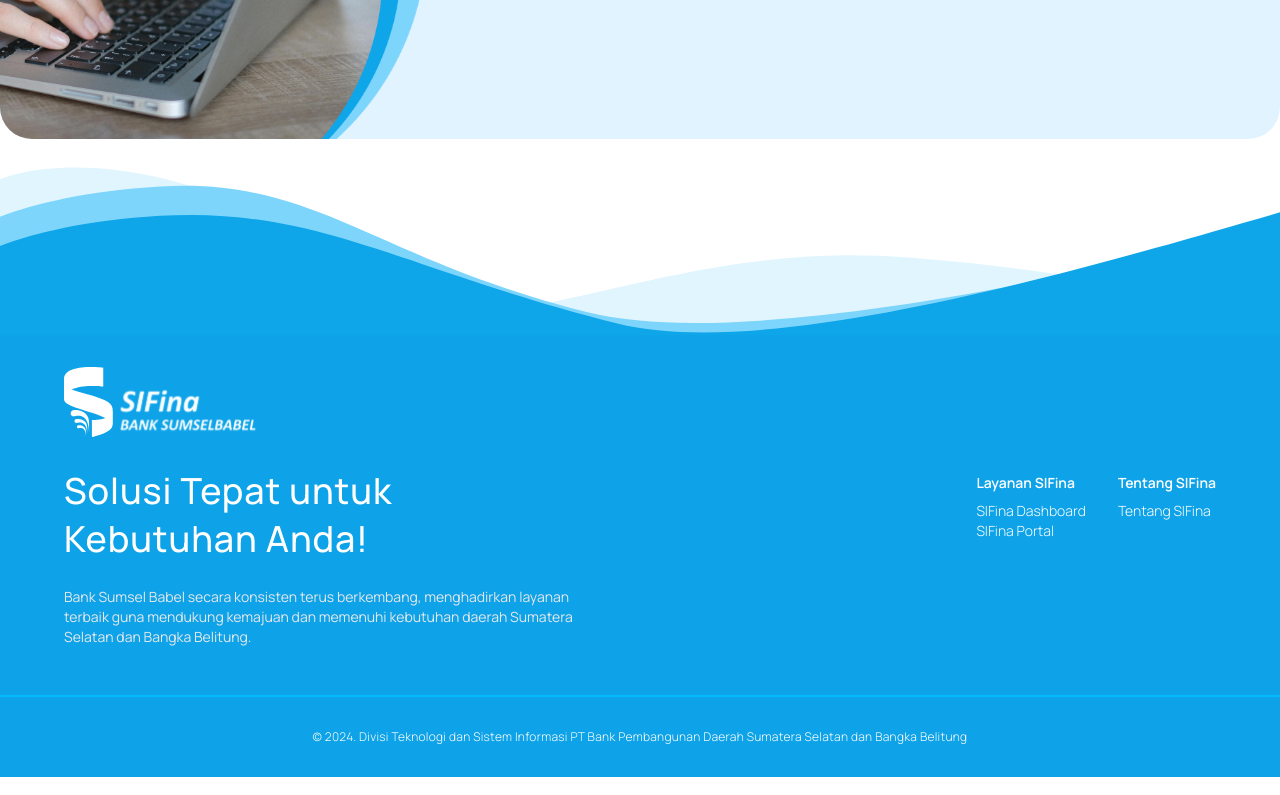
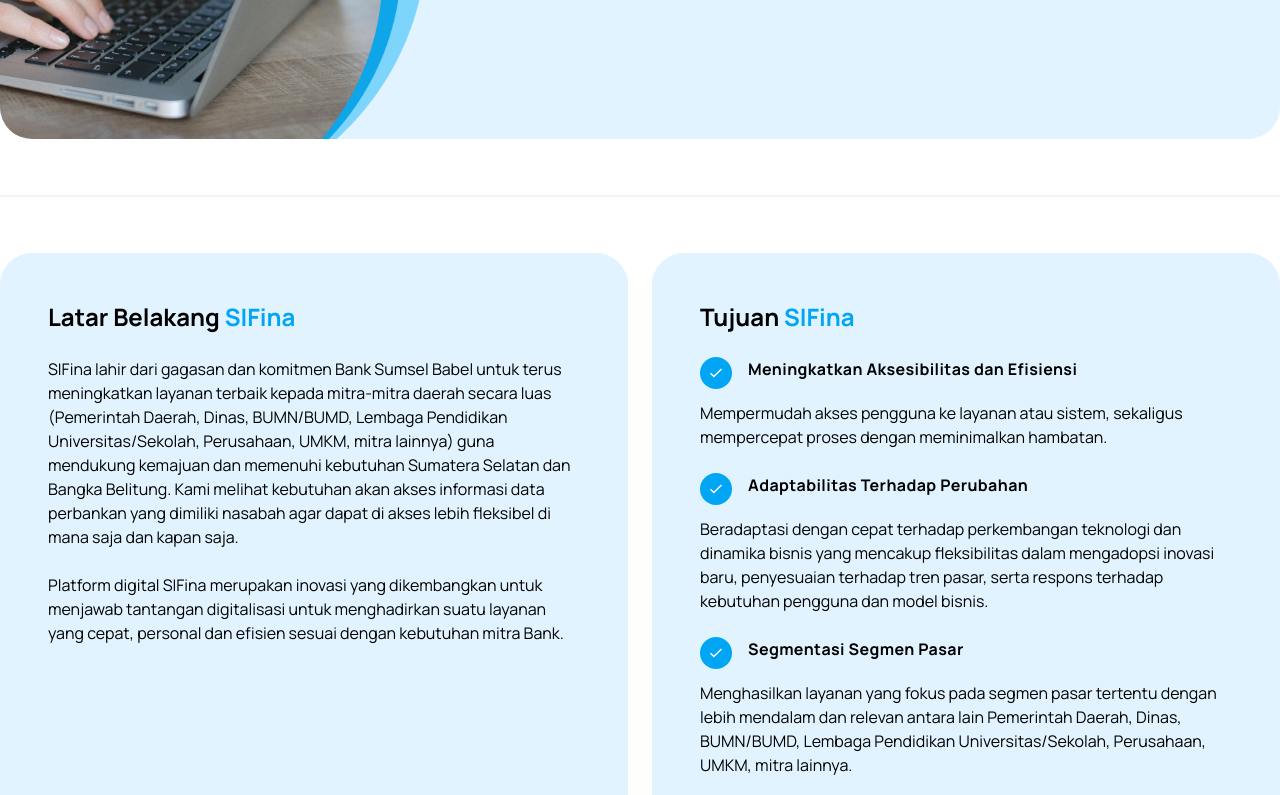
Before and after one commit to imancrrzii/react-auth-jwt, a React (Vite) app: page /tentang-sifina in a window 1280 px wide. Shown: the part 500-1295 px from the top of the page. Built offline with nearby package versions, Linux system fonts and the light colour scheme.

Commit message:
feat(about): add content component on about page

```diff
--- /dev/null
+++ b/src/about/Content.jsx
@@ -0,0 +1,89 @@
+import React from "react";
+import { IoMdCheckmark } from "react-icons/io";
+
+const Content = () => {
+  return (
+    <div className="bg-white container mx-auto pb-16 px-4 lg:px-0">
+      <div className="flex flex-col gap-6 justify-between lg:flex-row">
+        <div className="bg-[#e0f3ff] p-10 lg:p-12 rounded-4xl w-full lg:w-1/2">
+          <div className="flex flex-col gap-6">
+            <h3 className="font-bold text-2xl">
+              Latar Belakang <span className="text-sky-500">SIFina</span>
+            </h3>
+            <p className="text-md font-normal">
+              SIFina lahir dari gagasan dan komitmen Bank Sumsel Babel untuk
+              terus meningkatkan layanan terbaik kepada mitra-mitra daerah
+              secara luas (Pemerintah Daerah, Dinas, BUMN/BUMD, Lembaga
+              Pendidikan Universitas/Sekolah, Perusahaan, UMKM, mitra lainnya)
+              guna mendukung kemajuan dan memenuhi kebutuhan Sumatera Selatan
+              dan Bangka Belitung. Kami melihat kebutuhan akan akses informasi
+              data perbankan yang dimiliki nasabah agar dapat di akses lebih
+              fleksibel di mana saja dan kapan saja.
+            </p>
+            <p>
+              Platform digital SIFina merupakan inovasi yang dikembangkan untuk
+              menjawab tantangan digitalisasi untuk menghadirkan suatu layanan
+              yang cepat, personal dan efisien sesuai dengan kebutuhan mitra
+              Bank.
+            </p>
+          </div>
+        </div>
+        <div className="bg-[#e0f3ff] p-10 lg:p-12 rounded-4xl w-full lg:w-1/2">
+          <div className="flex flex-col gap-6">
+            <h3 className="font-bold text-2xl">
+              Tujuan <span className="text-sky-500">SIFina</span>
+            </h3>
+            <div className="flex flex-col gap-3">
+              <div className="flex flex-row">
+                <label className="bg-sky-500 text-white px-2 py-2 rounded-full mr-4 self-start">
+                  <IoMdCheckmark className="w-4 h-4" />
+                </label>
+                <h6 className="font-bold items-center tracking-wide">
+                  Meningkatkan Aksesibilitas dan Efisiensi
+                </h6>
+              </div>
+              <p>
+                Mempermudah akses pengguna ke layanan atau sistem, sekaligus
+                mempercepat proses dengan meminimalkan hambatan.
+              </p>
+            </div>
+            <div className="flex flex-col gap-3">
+              <div className="flex flex-row">
+                <label className="bg-sky-500 text-white px-2 py-2 rounded-full mr-4 self-start">
+                  <IoMdCheckmark className="w-4 h-4" />
+                </label>
+                <h6 className="font-bold items-center tracking-wide">
+                  Adaptabilitas Terhadap Perubahan
+                </h6>
+              </div>
+              <p>
+                Beradaptasi dengan cepat terhadap perkembangan teknologi dan
+                dinamika bisnis yang mencakup fleksibilitas dalam mengadopsi
+                inovasi baru, penyesuaian terhadap tren pasar, serta respons
+                terhadap kebutuhan pengguna dan model bisnis.
+              </p>
+            </div>
+            <div className="flex flex-col gap-3">
+              <div className="flex flex-row">
+                <label className="bg-sky-500 text-white px-2 py-2 rounded-full mr-4 self-start">
+                  <IoMdCheckmark className="w-4 h-4" />
+                </label>
+                <h6 className="font-bold items-center tracking-wide">
+                  Segmentasi Segmen Pasar
+                </h6>
+              </div>
+              <p>
+                Menghasilkan layanan yang fokus pada segmen pasar tertentu
+                dengan lebih mendalam dan relevan antara lain Pemerintah Daerah,
+                Dinas, BUMN/BUMD, Lembaga Pendidikan Universitas/Sekolah,
+                Perusahaan, UMKM, mitra lainnya.
+              </p>
+            </div>
+          </div>
+        </div>
+      </div>
+    </div>
+  );
+};
+
+export default Content;
--- a/src/about/Description.jsx
+++ b/src/about/Description.jsx
@@ -4,31 +4,39 @@ import about from "../assets/images/about.png";
 
 const Description = () => {
   return (
-    <div className="py-4 container mx-auto px-4 lg:px-0">
+    <>
+      <div className="pt-4 container mx-auto px-4 lg:px-0">
         <div className="bg-[#e0f3ff] border-0 rounded-4xl flex flex-col-reverse lg:flex-row relative justify-between">
           <img src={gelembung2} alt="" className="absolute top-0 right-0" />
           <div className="self-start lg:w-1/3 pt-12">
             <img src={about} alt="" className="w-full rounded-4xl" />
           </div>
-        <div className="lg:w-2/3 px-12 lg:px-24 py-20 lg:py-24 z-10">
+          <div className="lg:w-2/3 px-10 lg:px-24 py-20 lg:py-24 z-10">
             <div className="flex flex-col gap-2">
               <h3 className="lg:w-[500px] text-3xl lg:text-4xl font-bold tracking-wide lg:leading-14">
                 Apa itu SIFina <br />
                 Bank Sumsel Babel ?
               </h3>
               <p className="text-md font-normal leading-6">
-              Sistem Informasi Finansial atau disingkat SIFina merupakan sebuah
-              platform digital berbasis website yang menyediakan informasi
-              mengenai data keuangan nasabah Bank Sumsel Babel, berupa data
-              rekening dan aktivitas perbankan serta menyediakan layanan
-              transaksi yang dikemas dalam satu ekosistem dengan dilengkapi
-              metode keamanan authentikasi dua faktor/ Two Factor Authentication
-              (2FA) melalui penerapan kode OTP (One-Time Password).
+                Sistem Informasi Finansial atau disingkat SIFina merupakan
+                sebuah platform digital berbasis website yang menyediakan
+                informasi mengenai data keuangan nasabah Bank Sumsel Babel,
+                berupa data rekening dan aktivitas perbankan serta menyediakan
+                layanan transaksi yang dikemas dalam satu ekosistem dengan
+                dilengkapi metode keamanan authentikasi dua faktor/ Two Factor
+                Authentication (2FA) melalui penerapan kode OTP (One-Time
+                Password).
               </p>
             </div>
           </div>
         </div>
       </div>
+
+      <div className="w-full py-14">
+        <div className="border border-gray-100">
+        </div>
+      </div>
+    </>
   );
 };
 
--- a/src/pages/About.jsx
+++ b/src/pages/About.jsx
@@ -3,6 +3,7 @@ import Navbar from '../components/landing/Navbar';
 import Footer from '../components/landing/Footer';
 import Description from '../about/Description';
 import { IoChevronUp } from "react-icons/io5";
+import Content from '../about/Content';
 
 
 const About = () => {
@@ -32,6 +33,7 @@ const About = () => {
     <div className="min-h-screen max-w-[1440px] m-auto relative manrope">
       <Navbar />
       <Description/>
+      <Content/>
       <Footer />
 
       {showButton && (
```
Lines whose indentation alone changed are shown as unchanged.
